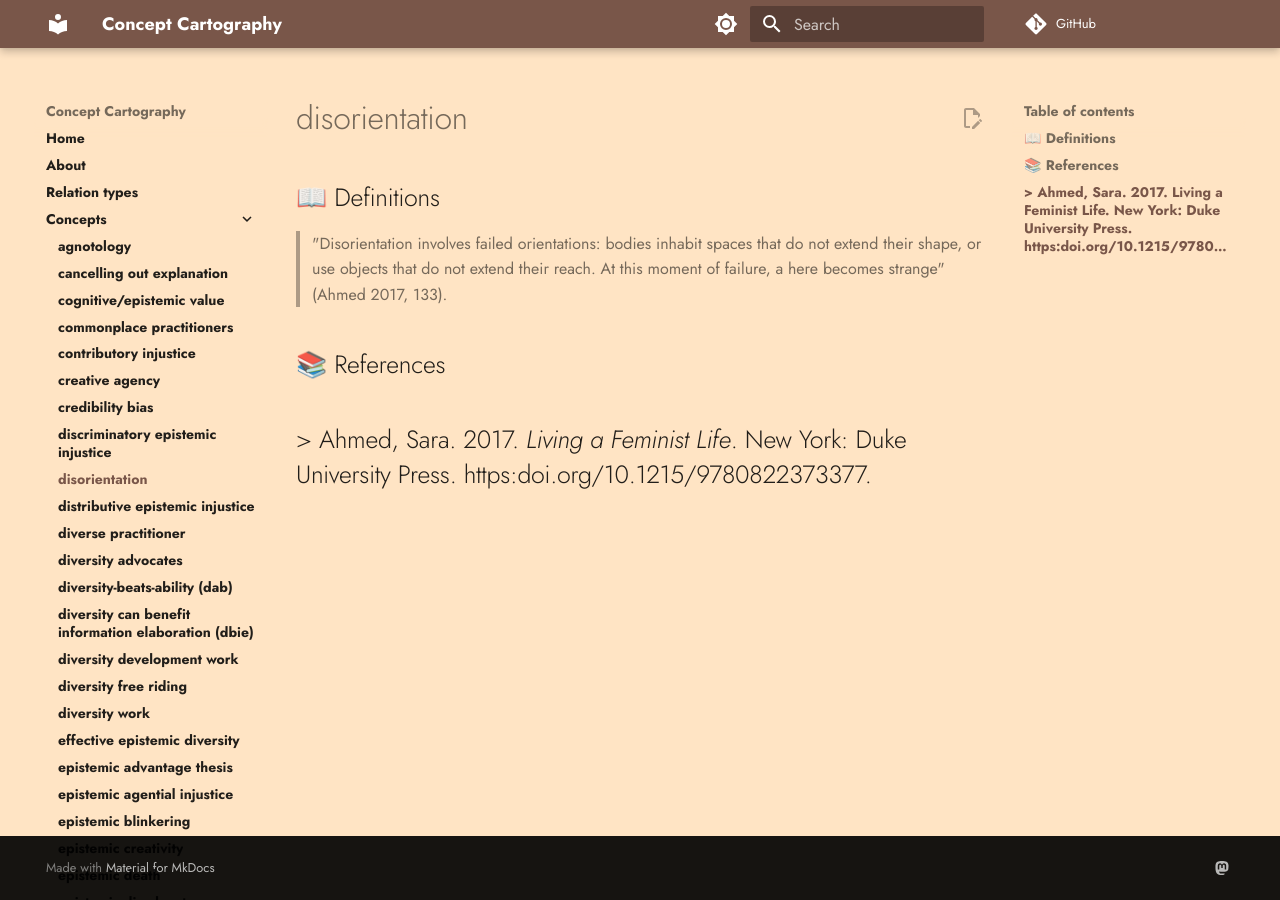
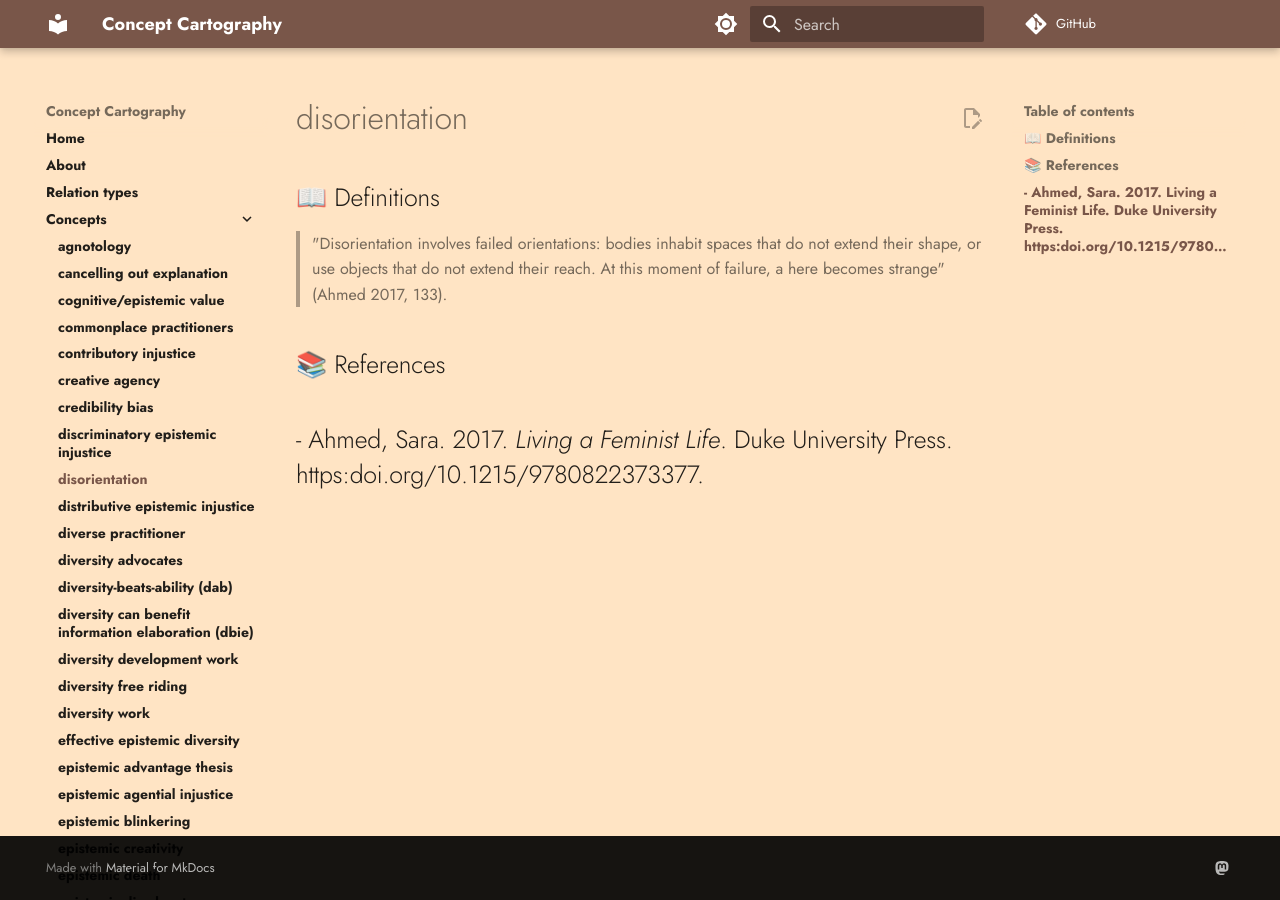
Before and after one commit to conceptcartography/conceptcartography, an MkDocs documentation site: the page built from docs/concepts/disorientation.md, in a window 1280 px wide. Built offline with MkDocs 1.6.1 and Material for MkDocs 9.7.7, drawn with Linux system fonts in a browser that asks for light colours; comment, search, counter and statistics services are not loaded; the version menu is left out.

Commit message:
Update reference format

```diff
--- a/docs/concepts/disorientation.md
+++ b/docs/concepts/disorientation.md
@@ -6,7 +6,7 @@
 
 ## 📚 References
 
-> Ahmed, Sara. 2017. _Living a Feminist Life_. New York: Duke University Press. https:doi.org/10.1215/9780822373377.
+- Ahmed, Sara. 2017. _Living a Feminist Life_. Duke University Press. https:doi.org/10.1215/9780822373377.
 ---
 
 <script src="https://giscus.app/client.js"
```
